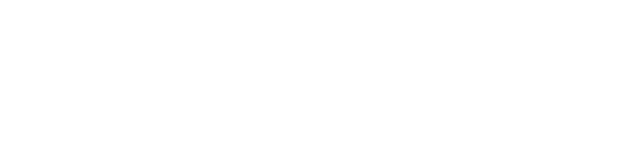
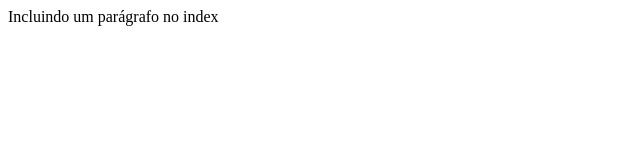
Before and after one commit to marciojol/meu-site, a plain HTML site: page index.html in a window 1280 px wide. Shown: the whole page, without its empty margins (0-640 px from the left). Drawn offline with Linux system fonts and the light colour scheme.

Commit message:
Estilo do design

```diff
--- /dev/null
+++ b/estilo.css
@@ -0,0 +1,3 @@
+body{
+	background-color:blue;
+}
--- a/index.html
+++ b/index.html
@@ -1,6 +1,9 @@
 <html>
-	<head></head>
+	<head>
+		<link rel="stylesheet" ref="estilo.css">
+	</head>
 	<body>
 		<title>meu projeto</title>
+		<p>Incluindo um parágrafo no index</p>
 	</body>
 </html>
```
